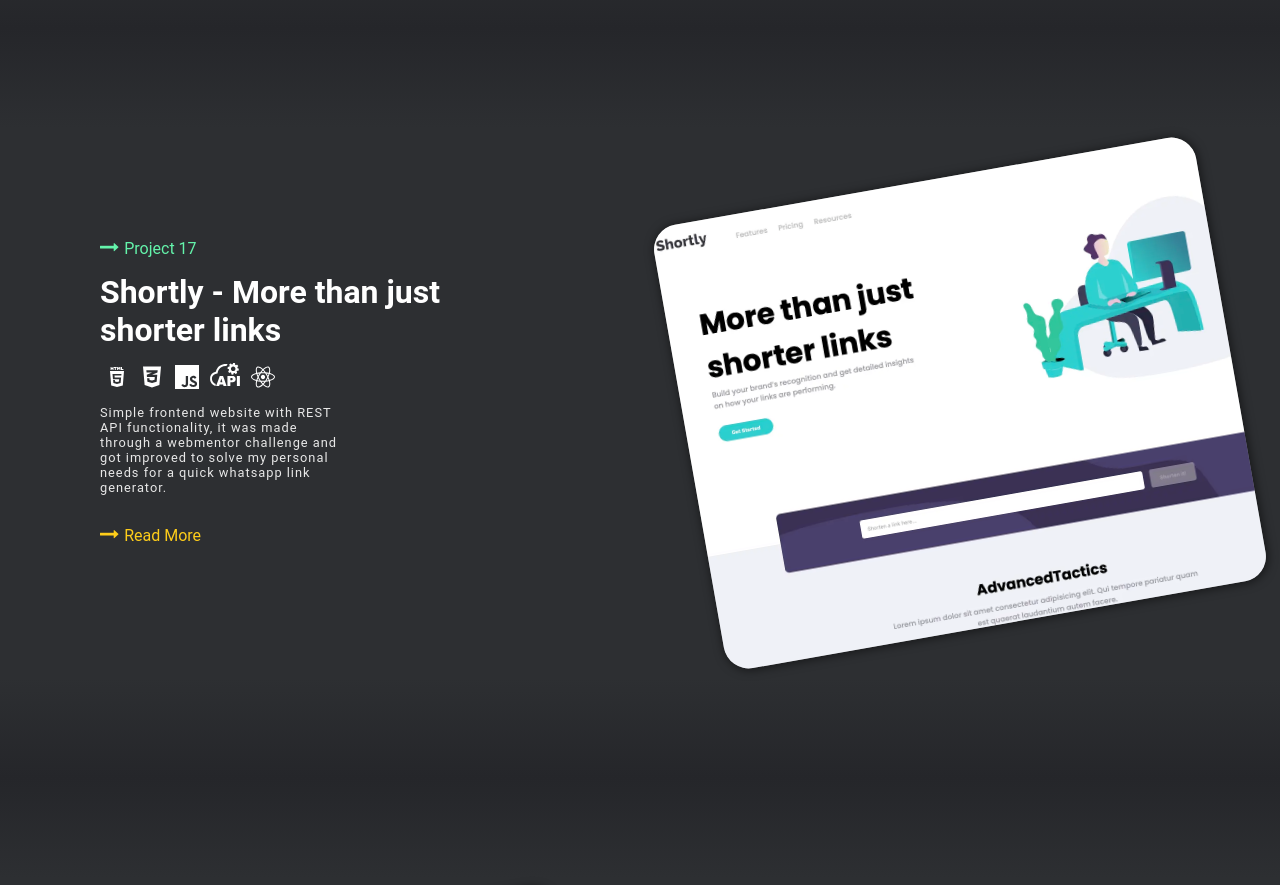
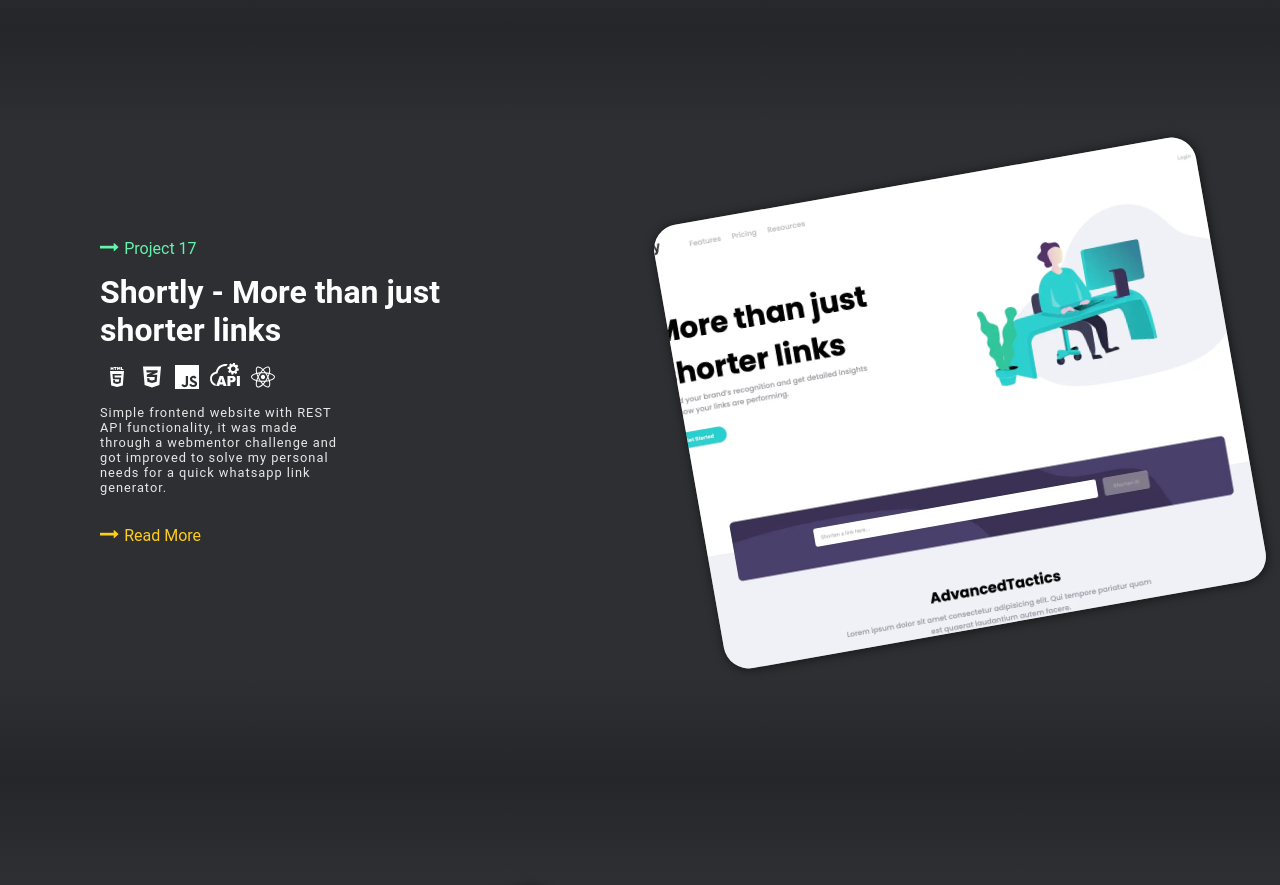
Before and after one commit to moodyomar/portfolio, a React (Create React App) app: page /portfolio in a window 1280 px wide. Shown: the part 1100-1985 px from the top of the page. Built offline with nearby package versions, Linux system fonts and the light colour scheme.

Commit message:
JS cards style

```diff
--- a/src/components/common/ProjectCard.js
+++ b/src/components/common/ProjectCard.js
@@ -11,11 +11,20 @@ const ProjectCard = ({id}) => {
 
 return(
   <div >
-<div className="ProjectCard" ></div>
-<div className="ProjectCardInner" id={id}></div>
+<div className="ProjectCard"  style={cardStyle}></div>
+<div className="ProjectCardInner" id={id} style={InnercardStyle}></div>
 </div>
 )
 }
 
+const cardStyle = {
+borderRadius:'25px',
+position:'absolute',
+}
+const InnercardStyle = {
+  backgroundSize: 'cover',
+  backgroundPosition: 'center',
+  borderRadius: '25px',
+}
 
 export default ProjectCard
--- a/src/components/styles/ProjectCard.css
+++ b/src/components/styles/ProjectCard.css
@@ -1,18 +1,13 @@
 .ProjectCard{
 width: 550px;
 height: 450px;
-border-radius: 25px;
 background-color: var(--transpernt-primary);
 transform: rotate(-10deg);
 transition: .25s all;
-position: absolute;
 }
 .ProjectCardInner{
 width: 550px;
 height: 450px;
-background-size: cover;
-background-position: center;
-border-radius: 25px;
 transform: rotate(-10deg);
 transition: .8s all ease;
 box-shadow: 1px 1px 10px 1px rgba(0,0,0,0.50);
```
